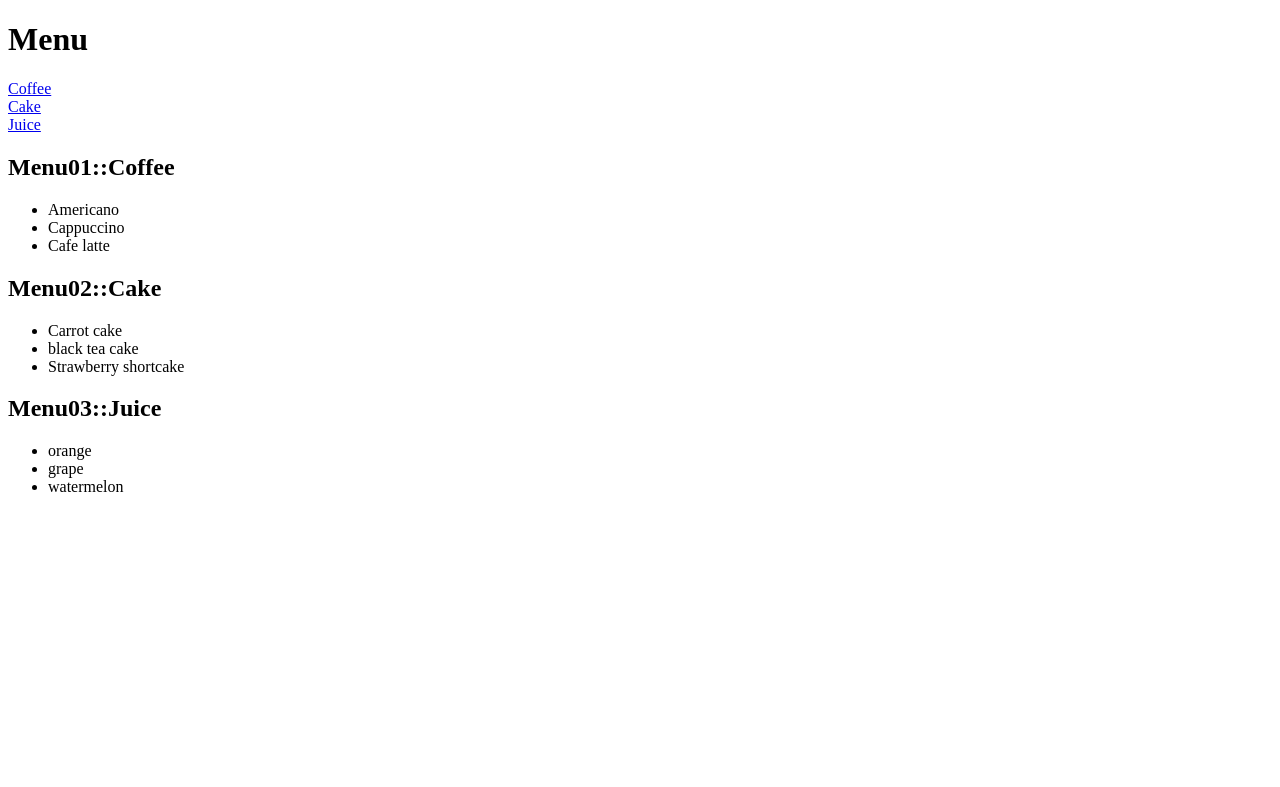
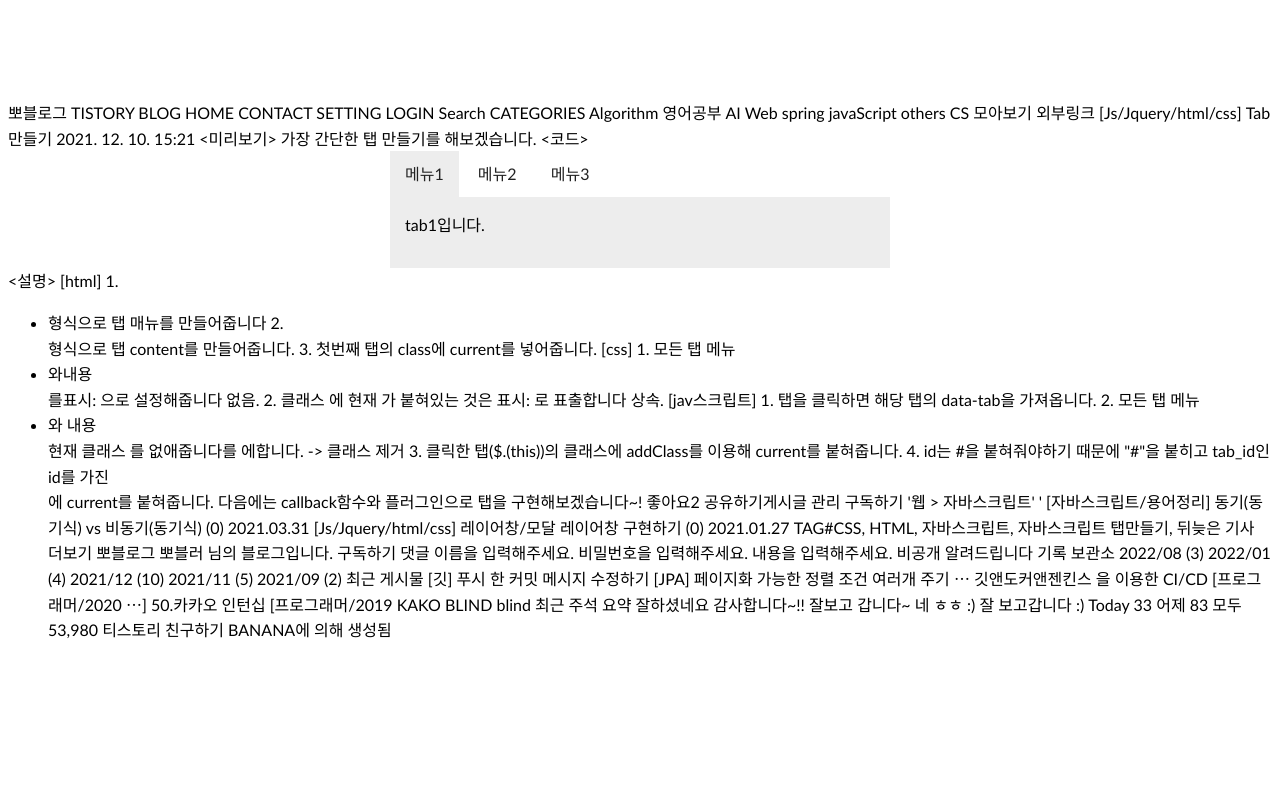
Before and after one commit to bipasori1021/TEST_SERVER, a plain HTML site: page index.html in a window 1280 px wide. Drawn offline with Linux system fonts and the light colour scheme.

Commit message:
Update index.html

```diff
--- a/index.html
+++ b/index.html
@@ -1,35 +1,167 @@
-<!doctype html>
-<html>
-    <head>
-        <title>Example: 2-5</title>
-    </head>
-    <body>
-        <h1>Menu</h1>
-        <a href="#index1">Coffee</a><br>
-        <a href="#index2">Cake</a><br>
-        <a href="#index3">Juice</a><br>
+뽀블로그
+TISTORY BLOG
+HOME CONTACT SETTING LOGIN
+Search
+CATEGORIES
+Algorithm
+영어공부
+AI
+Web
+ spring
+ javaScript
+ others
+CS
+모아보기
+외부링크
+[Js/Jquery/html/css] Tab만들기
+2021. 12. 10. 15:21
+<미리보기>
+
+ 가장 간단한 탭 만들기를 해보겠습니다.
+
+<코드>
+<!DOCTYPE html>
+<html lang="ko">
+<head>
+    <meta charset="UTF-8">
+    <title>tab</title>
+    <style>
+        body{
+	margin-top: 100px;
+	font-family: 'Trebuchet MS', serif;
+	line-height: 1.6
+}
+.container{
+	width: 500px;
+	margin: 0 auto;
+}
+
+ul.tabs{
+	margin: 0px;
+	padding: 0px;
+	list-style: none;
+}
+ul.tabs li{
+	background: none;
+	color: #222;
+	display: inline-block;
+	padding: 10px 15px;
+	cursor: pointer;
+}
+
+ul.tabs li.current{
+	background: #ededed;
+	color: #222;
+}
+
+.tab-content{
+	display: none;
+	background: #ededed;
+	padding: 15px;
+}
+
+.tab-content.current{
+	display: inherit;
+}
+      </style>
+</head>
+<body>
+    <div class="container">
+        <ul class="tabs">
+            <li class="tab-link current" data-tab="tab-1">메뉴1</li>
+            <li class="tab-link" data-tab="tab-2">메뉴2</li>
+            <li class="tab-link" data-tab="tab-3">메뉴3</li>
+        </ul>
+
+        <div id="tab-1" class="tab-content current">tab1입니다.</p></div>
+        <div id="tab-2" class="tab-content"><p>tab2입니다.</p></div>
+        <div id="tab-3" class="tab-content"><p>tab3입니다.</p></div>
+    </div>
+
+    <script>
+        $(document).ready(function(){
+            $('ul.tabs li').click(function(){
+                var tab_id = $(this).attr('data-tab');
+
+                $('ul.tabs li').removeClass('current');
+                $('.tab-content').removeClass('current');
+
+                $(this).addClass('current');
+                $("#"+tab_id).addClass('current');
+            });
+
+        });
+
+      </script>
+</body>
+</html>
 
 
-        <h2 id="index1">Menu01::Coffee</h2>
-        <ul>
-            <li>Americano</li>
-            <li>Cappuccino</li>
-            <li>Cafe latte</li>
-        </ul>
 
-        <h2 id="index2">Menu02::Cake</h2>
-        <ul>
-            <li>Carrot cake</li>
-            <li>black tea cake</li>
-            <li>Strawberry shortcake</li>
-        </ul>
 
-        <h2 id="index3">Menu03::Juice</h2>
-        <ul>
-            <li>orange</li>
-            <li>grape</li>
-            <li>watermelon</li>
-        </ul>
+<설명>
+[html]
 
-    </body>
-</html>
+1. <ul><li>형식으로 탭 매뉴를 만들어줍니다
+
+2. <div> 형식으로 탭 content를 만들어줍니다.
+
+3.  첫번째 탭의 class에 current를 넣어줍니다.
+
+
+
+[css]
+
+1. 모든 탭 메뉴<li> 와내용<div> 를표시: 으로 설정해줍니다 없음.
+
+2. 클래스 에 현재 가 붙혀있는 것은 표시: 로 표출합니다 상속.
+
+
+
+[jav스크립트]
+
+1. 탭을 클릭하면 해당 탭의 data-tab을 가져옵니다.
+
+2. 모든 탭 메뉴<li> 와 내용 <div> 현재 클래스 를 없애줍니다를 에합니다. -> 클래스 제거
+
+3. 클릭한 탭($.(this))의 클래스에 addClass를 이용해 current를 붙혀줍니다.
+
+4. id는 #을 붙혀줘야하기 때문에 "#"을 붙히고 tab_id인 id를 가진 <div>에 current를 붙혀줍니다.
+
+
+
+다음에는 callback함수와 플러그인으로 탭을 구현해보겠습니다~!
+
+
+
+
+좋아요2
+공유하기게시글 관리
+구독하기
+'웹 > 자바스크립트' '
+[자바스크립트/용어정리] 동기(동기식) vs 비동기(동기식) (0) 2021.03.31
+[Js/Jquery/html/css] 레이어창/모달 레이어창 구현하기  (0)	2021.01.27
+TAG#CSS, HTML, 자바스크립트, 자바스크립트 탭만들기,
+뒤늦은 기사 더보기
+
+
+뽀블로그
+뽀블러 님의 블로그입니다.
+
+구독하기
+댓글
+이름을 입력해주세요.
+비밀번호을 입력해주세요.
+내용을 입력해주세요.
+비공개
+알려드립니다
+기록 보관소
+2022/08 (3) 2022/01 (4) 2021/12 (10) 2021/11 (5) 2021/09 (2)
+최근 게시물
+[깃] 푸시 한 커밋 메시지 수정하기 [JPA] 페이지화 가능한 정렬 조건 여러개 주기 ⋯ 깃앤도커앤젠킨스 을 이용한 CI/CD [프로그래머/2020 ⋯] 50.카카오 인턴십 [프로그래머/2019 KAKO BLIND  blind
+최근 주석
+요약 잘하셨네요 감사합니다~!! 잘보고 갑니다~ 네 ㅎㅎ :) 잘 보고갑니다 :)
+
+Today 33 어제 83 모두 53,980
+티스토리 친구하기
+BANANA에 의해 생성됨
```
